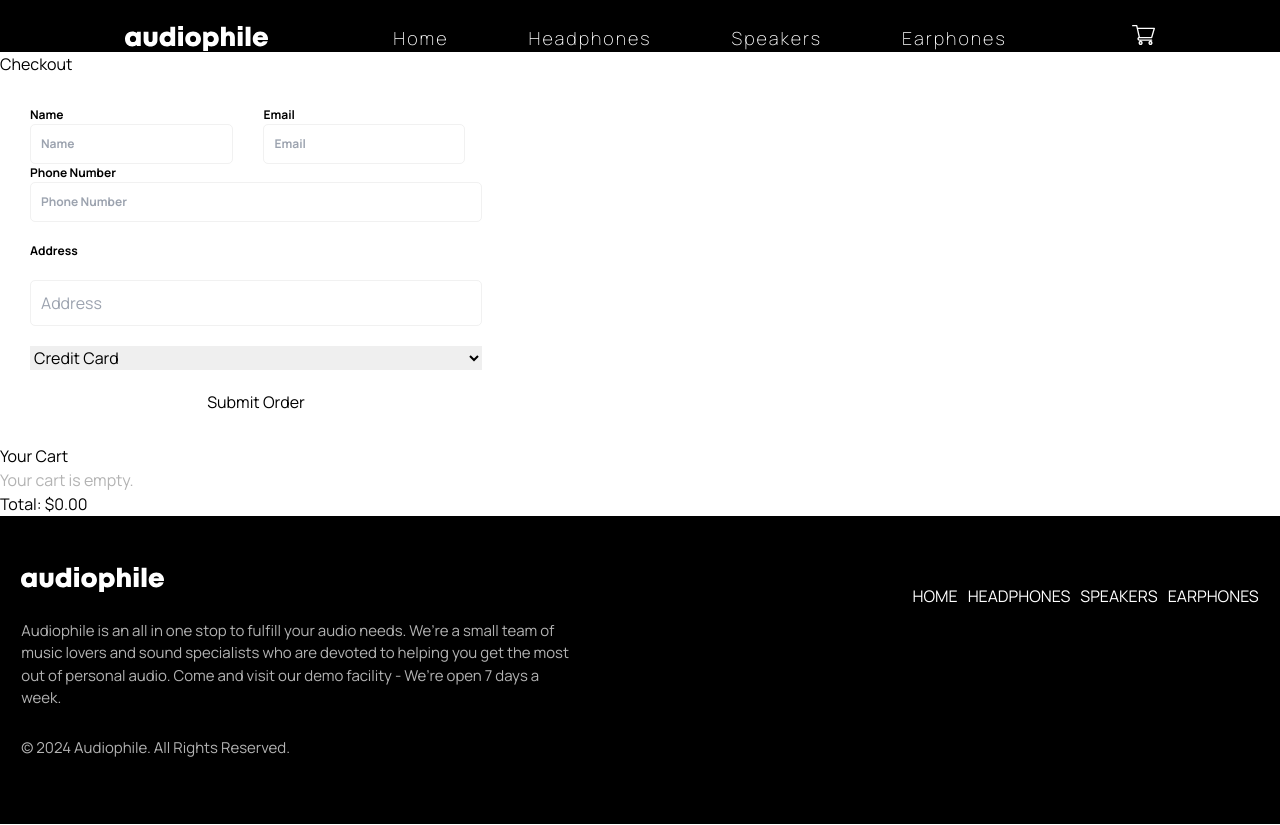
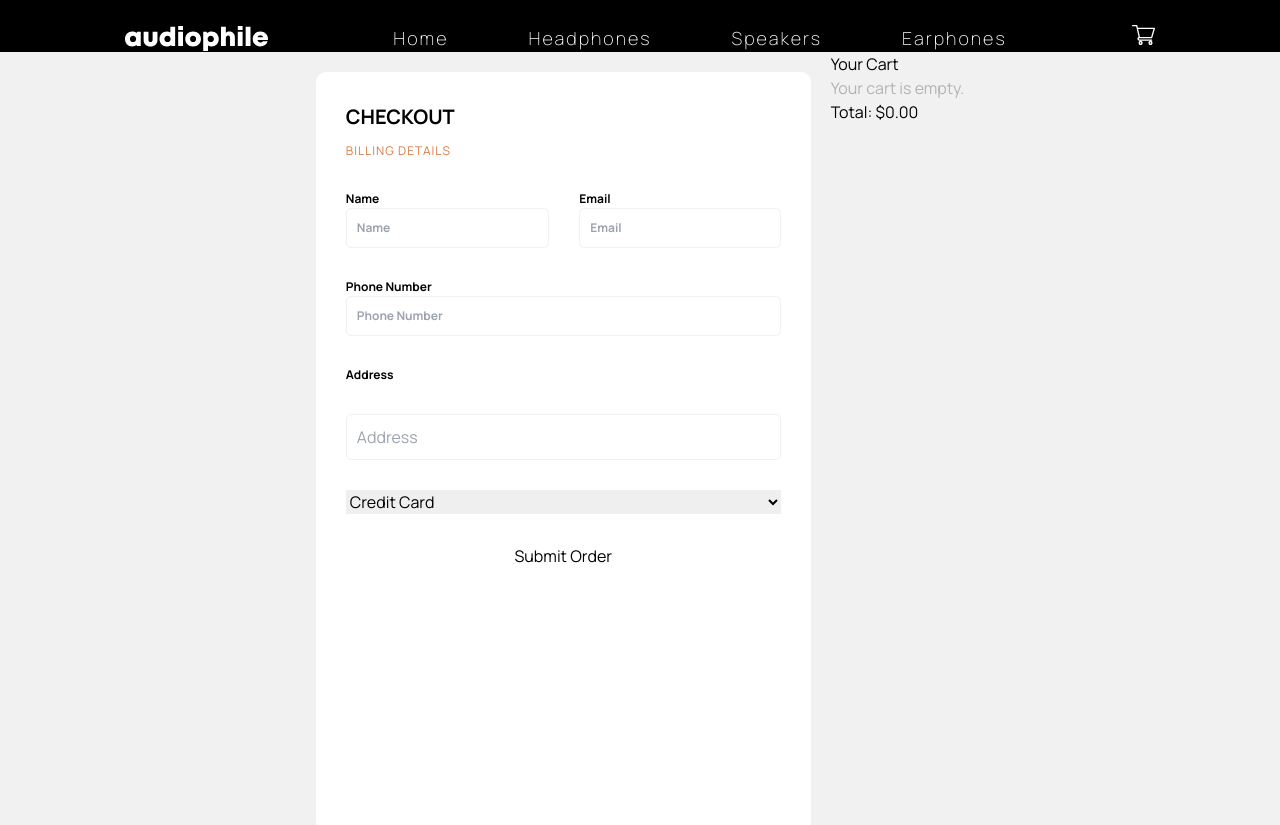
Before and after one commit to GregFJr/AcoustiShop, a Next.js app: page /checkout in a window 1280 px wide. Shown: the top 825 px of the page. Built offline with nearby package versions, Linux system fonts and the light colour scheme.

Commit message:
"global update"

```diff
--- a/src/app/checkout/page.tsx
+++ b/src/app/checkout/page.tsx
@@ -11,6 +11,7 @@ export default function CheckoutPage() {
         <h1>Checkout</h1>
         <form>
           <div className="billing-details">
+            <h5>Billing Details</h5>
             <div>
               <label htmlFor="name">
                 Name
--- a/src/app/globals.css
+++ b/src/app/globals.css
@@ -1150,18 +1150,42 @@ text-transform: uppercase;
   }
 
   /*-----------------Checkout page------------*/
+  .checkout-container {
+    display: flex;
+    justify-content: center;
+    gap: 20px;
+    height: 100dvh;
+    background-color: var(--Greyish);
+
+  }
+
+  .checkout-form {
+    background-color: var(--Just-White);
+    margin: 20px 0 20px 0;
+    border-radius: 10px;
+    padding: 30px;
+    height: auto;
+  }
+
   .checkout-form form{
     display: flex;
     flex-direction: column;
-    gap: 20px;
-    padding: 30px;
-    width: 40%;
+    gap: 30px;
+    padding-top: 10px;
+    width: 100%;
   }
 
   .checkout-form label {
     display: block;
     font-weight: bold;
     font-size: 12px;
+  }
+
+  .checkout-form h1 {
+    font-weight: bold;
+    font-size: 20px;
+
+    text-transform: uppercase;
   }
 
   .checkout-form form input {
@@ -1171,8 +1195,20 @@ text-transform: uppercase;
     width: 100%;
   }
 
+  .billing-details {
+    display: flex;
+    flex-direction: column;
+    gap: 30px;
+  }
+
+  .checkout-form h5 {
+    color: var(--Burnt-Orange);
+    font-size: 12px;
+    letter-spacing: 1px;
+    text-transform: uppercase;
+  }
+
   .billing-details div {
     display: flex;
     gap: 30px;
-
   }
```
